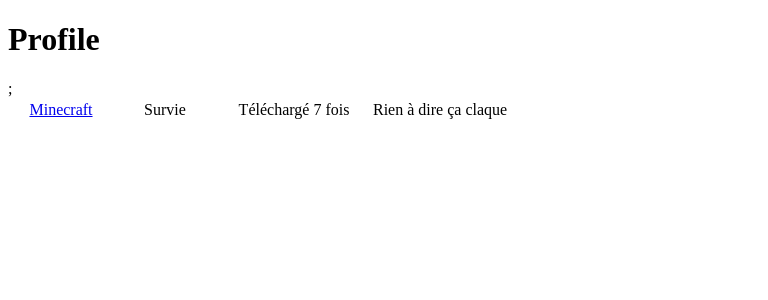
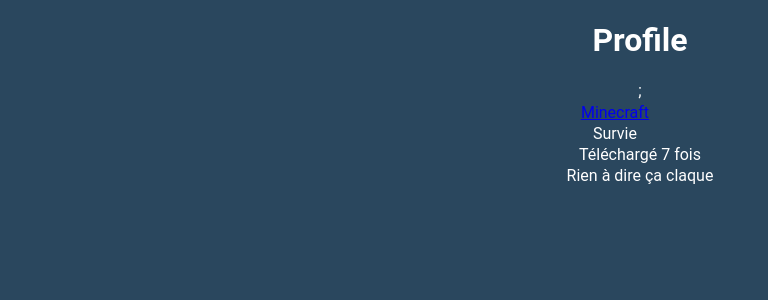
Before and after one commit to Darvasse/NewProjetPhp, a PHP site: page /profile in a window 1280 px wide. Shown: the top 300 px of the page, without its empty margins (0-768 px from the left). Run offline with PHP 8.4, Linux system fonts and the light colour scheme; a user stored in the database is signed in; data comes from the database, SQL or seed files in the repository.

Commit message:
avant dr

```diff
--- a/Public/HeaderCSS.css
+++ b/Public/HeaderCSS.css
@@ -1,6 +1,9 @@
 #Page{
 	text-align: center;
 	width: 80%;
+}
+#ProfButtib{
+	margin-left: 2em;
 }
 .Title{
 	display: flex;
--- a/View/header.php
+++ b/View/header.php
@@ -4,7 +4,7 @@
 		<?php
 		if (isset($_SESSION["pseudo"]) && isset($_SESSION["password"])) {
 			echo "Bienvenue " . $_SESSION["pseudo"];
-			echo "<button class=\"buttonHeader\" onclick=\"window.location.href = '/profile'\">Profile</button>";
+			echo "<button class=\"buttonHeader\" id=\"ProfButtib\" onclick=\"window.location.href = '/profile'\">Profile</button>";
 		}
 		else {
 			?>
--- a/View/profile.php
+++ b/View/profile.php
@@ -2,6 +2,7 @@
 <html>
 <head>
 	<meta charset="utf-8">
+    <link rel="stylesheet" type="text/css" href="./profileCss.css">
 	<title>Profile</title>
 </head>
 <body>
@@ -16,8 +17,8 @@
     <table>
         <?php foreach ($params['games'] as $game) : ?>
             <tr>
-                <td width="100" align="center"><a href="/jeu/<?= $game['Name']; ?>"><?=$game['Name'];?></a></td>
-                <td width="100" align="center"><?= $game['name']; ?></td>
+                <td class="disp" width="100" align="center"><a href="/jeu/<?= $game['Name']; ?>"><?=$game['Name'];?></a></td>
+                <td class="disp" width="100" align="center"><?= $game['name']; ?></td>
                 <td width='150' align='center'>Téléchargé <?=$game['nbTelechargement']; ?> fois</td>;
                 <td align="center"><?= $game['Description']; ?></td>
             </tr>
```
